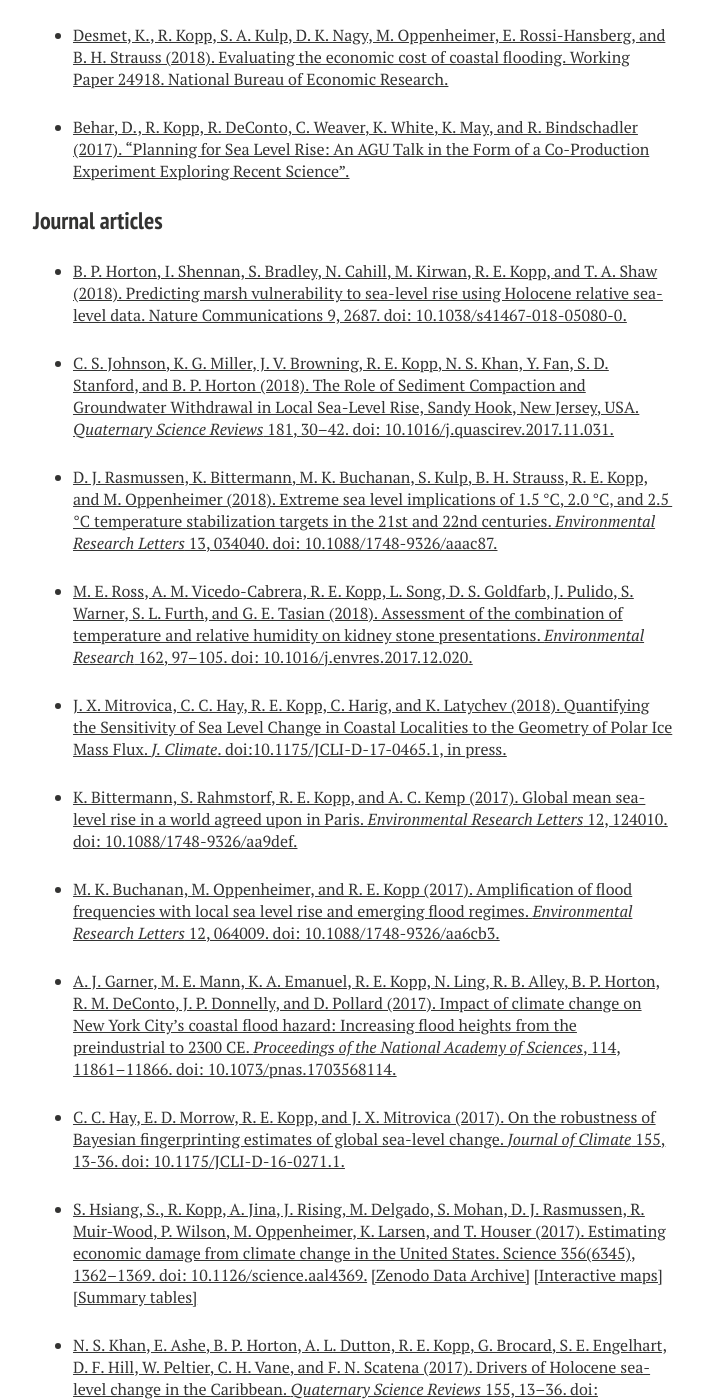
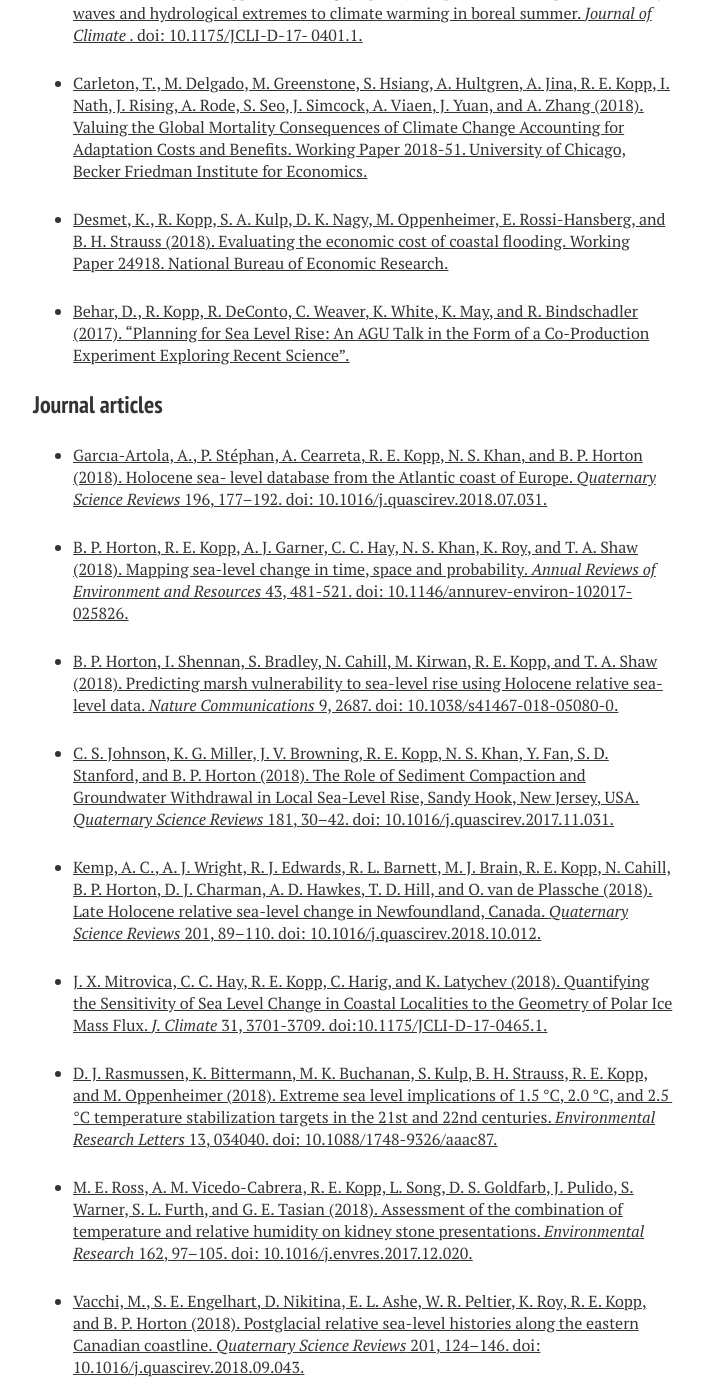
Before and after one commit to mrke/bobkopp.github.io, a Jekyll site: the page built from papers/index.md, in a window 1280 px wide and 1400 px high, scrolled down 1784 px. Shown: the whole window, without its empty margins (287-990 px from the left). Built offline with Jekyll 4.4.1, drawn with Linux system fonts in a browser that asks for light colours; nearby versions of some CDN libraries; some of the changed text lies outside the part shown.

Commit message:
cv update

```diff
--- a/papers/index.md
+++ b/papers/index.md
@@ -37,7 +37,11 @@
 
 ### Working papers and manuscripts in press
 
-* [Horton, B. P., R. E. Kopp, A. J. Garner, C. C. Hay, N. S. Khan, K. Roy, and T. A. Shaw (in press). Mapping sea-level change in time, space and probability. _Annual Reviews of Environment and Resources_. doi: 10.1146/annurev-environ-102017-025826.](http://doi.org/10.1146/annurev-environ-102017-025826)
+* [Ashe, E. L., N. Cahill, C. C. Hay, N. Khan, A. Kemp, S. Engelhart, B. P. Horton, A. Parnell, and R. E. Kopp (in press). Statistical modeling of rates and trends in Holocene sea level. _Quaternary Science Reviews_. Available at 	arXiv:1810.10488.](https://export.arxiv.org/abs/1810.10488)
+
+* [Garner, A. J., J. L. Weiss, A. Parris, R. E. Kopp, R. M. Horton, J. T. Overpeck, and B. P. Horton (in press). Evolution of 21st Century Sea-level Rise Projections. _Nature Communications_. doi: 10.1029/2018EF000991. Available at 	arXiv:1810.08145](https://export.arxiv.org/abs/1810.08145)
+
+* [Meijles, E. W., P. Kiden, H.-J. Streurman, J. van der Plicht, P. C. V. W. R. Gehrels, and R. E. Kopp (2018). Holocene relative sea-level changes in the Wadden Sea area, northern Netherlands. _Journal of Quaternary Science_. doi: 10.1002/jqs.3068.](http://dx.doi.org/10.1002/jqs.3068)
 
 * [Shwom, R. L. and R. E. Kopp (in press). Long-term risk governance: When do societies act before crisis? _Journal of Risk Research_. doi: 10.1080/13669877.2018.1476900.  Available at SSRN: doi: 10.2139/ssrn.3230337](http://dx.doi.org/10.2139/ssrn.3230337)
 
@@ -51,15 +55,23 @@
 
 ### Journal articles
 
-* [B. P. Horton, I. Shennan, S. Bradley, N. Cahill, M. Kirwan, R. E. Kopp, and T. A. Shaw (2018). Predicting marsh vulnerability to sea-level rise using Holocene relative sea-level data. Nature Communications 9, 2687. doi: 10.1038/s41467-018-05080-0.](http://dx.doi.org/10.1038/s41467-018-05080-0)
+* [Garcıa-Artola, A., P. Stéphan, A. Cearreta, R. E. Kopp, N. S. Khan, and B. P. Horton (2018). Holocene sea- level database from the Atlantic coast of Europe. _Quaternary Science Reviews_ 196, 177–192. doi: 10.1016/j.quascirev.2018.07.031.](http://dx.doi.org/10.1016/j.quascirev.2018.07.031)
+
+* [B. P. Horton, R. E. Kopp, A. J. Garner, C. C. Hay, N. S. Khan, K. Roy, and T. A. Shaw (2018). Mapping sea-level change in time, space and probability. _Annual Reviews of Environment and Resources_ 43, 481-521. doi: 10.1146/annurev-environ-102017-025826.](http://doi.org/10.1146/annurev-environ-102017-025826)
+
+* [B. P. Horton, I. Shennan, S. Bradley, N. Cahill, M. Kirwan, R. E. Kopp, and T. A. Shaw (2018). Predicting marsh vulnerability to sea-level rise using Holocene relative sea-level data. _Nature Communications_ 9, 2687. doi: 10.1038/s41467-018-05080-0.](http://dx.doi.org/10.1038/s41467-018-05080-0)
 
 * [C. S. Johnson, K. G. Miller, J. V. Browning, R. E. Kopp, N. S. Khan, Y. Fan, S. D. Stanford, and B. P. Horton (2018). The Role of Sediment Compaction and Groundwater Withdrawal in Local Sea-Level Rise, Sandy Hook, New Jersey, USA. _Quaternary Science Reviews_ 181, 30–42. doi: 10.1016/j.quascirev.2017.11.031.](http://dx.doi.org/10.1016/j.quascirev.2017.11.031)
+
+* [Kemp, A. C., A. J. Wright, R. J. Edwards, R. L. Barnett, M. J. Brain, R. E. Kopp, N. Cahill, B. P. Horton, D. J. Charman, A. D. Hawkes, T. D. Hill, and O. van de Plassche (2018). Late Holocene relative sea-level change in Newfoundland, Canada. _Quaternary Science Reviews_ 201, 89–110. doi: 10.1016/j.quascirev.2018.10.012.](http://dx.doi.org/10.1016/j.quascirev.2018.10.012)
+
+* [J. X. Mitrovica, C. C. Hay, R. E. Kopp, C. Harig, and K. Latychev (2018). Quantifying the Sensitivity of Sea Level Change in Coastal Localities to the Geometry of Polar Ice Mass Flux. _J. Climate_ 31, 3701-3709. doi:10.1175/JCLI-D-17-0465.1.](http://dx.doi.org/10.1175/JCLI-D-17-0465.1)
 
 * [D. J. Rasmussen, K. Bittermann, M. K. Buchanan, S. Kulp, B. H. Strauss, R. E. Kopp, and M. Oppenheimer (2018). Extreme sea level implications of 1.5 °C, 2.0 °C, and 2.5 °C temperature stabilization targets in the 21st and 22nd centuries. _Environmental Research Letters_ 13, 034040. doi: 10.1088/1748-9326/aaac87.](http://dx.doi.org/10.1088/1748-9326/aaac87)
 
 * [M. E. Ross, A. M. Vicedo-Cabrera, R. E. Kopp, L. Song, D. S. Goldfarb, J. Pulido, S. Warner, S. L. Furth, and G. E. Tasian (2018). Assessment of the combination of temperature and relative humidity on kidney stone presentations. _Environmental Research_ 162, 97–105. doi: 10.1016/j.envres.2017.12.020.](http://dx.doi.org/10.1016/j.envres.2017.12.020)
 
-* [J. X. Mitrovica, C. C. Hay, R. E. Kopp, C. Harig, and K. Latychev (2018). Quantifying the Sensitivity of Sea Level Change in Coastal Localities to the Geometry of Polar Ice Mass Flux. _J. Climate_. doi:10.1175/JCLI-D-17-0465.1, in press.](http://dx.doi.org/10.1175/JCLI-D-17-0465.1)
+* [Vacchi, M., S. E. Engelhart, D. Nikitina, E. L. Ashe, W. R. Peltier, K. Roy, R. E. Kopp, and B. P. Horton (2018). Postglacial relative sea-level histories along the eastern Canadian coastline. _Quaternary Science Reviews_ 201, 124–146. doi: 10.1016/j.quascirev.2018.09.043.](http://doi.org/10.1016/j.quascirev.2018.09.043)
 
 * [K. Bittermann, S. Rahmstorf, R. E. Kopp, and A. C. Kemp (2017). Global mean sea-level rise in a world agreed upon in Paris. _Environmental Research Letters_ 12, 124010. doi: 10.1088/1748-9326/aa9def.](http://dx.doi.org/10.1088/1748-9326/aa9def)
 
@@ -267,6 +279,8 @@
 
 ### Popular publications
 
+* [Mitrovica, J., C. Hay, and R. Kopp (2018). All Sea Level is Local. _Bulletin of the Atomic Scientists_ 74(3), 142–147. doi: 10.1080/00963402.2018.1461935.](http://doi.org/10.1080/00963402.2018.1461935)
+
 * [R. Kopp. How bad could Trump's Paris Agreement withdrawal be? A scientist's perspective. _The Conversation_, 1 June 2017.](https://goo.gl/EvRo1X)
 
 * [R. Kopp. New York 2140: A novelist’s vision of a drowned city that still never sleeps. _The Conversation_, 5 March 2017.](https://goo.gl/PxVWYK)
```
Also changed, not shown: other parts of papers/index.md (+1 -1 lines).
